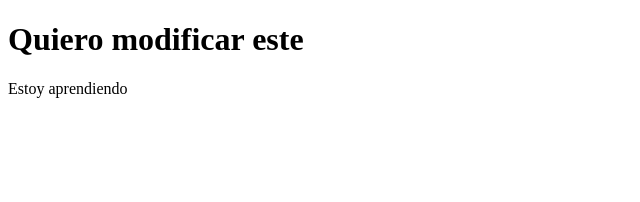
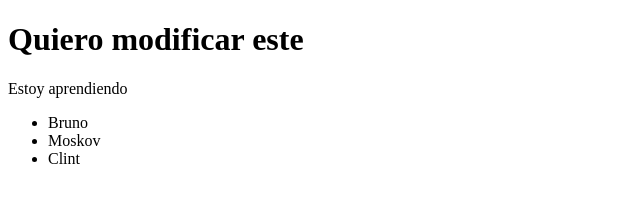
Before and after one commit to Vacomi/Proyecto1, a plain HTML site: page index.html in a window 1280 px wide. Shown: the whole page, without its empty margins (0-640 px from the left). Drawn offline with Linux system fonts and the light colour scheme.

Commit message:
add adcs

```diff
--- a/index.html
+++ b/index.html
@@ -9,5 +9,11 @@
 <body>
     <h1>Quiero modificar este</h1>
     <p>Estoy aprendiendo</p>
+
+    <ul>
+        <li>Bruno</li>
+        <li>Moskov</li>
+        <li>Clint</li>
+    </ul>
 </body>
 </html>
```
